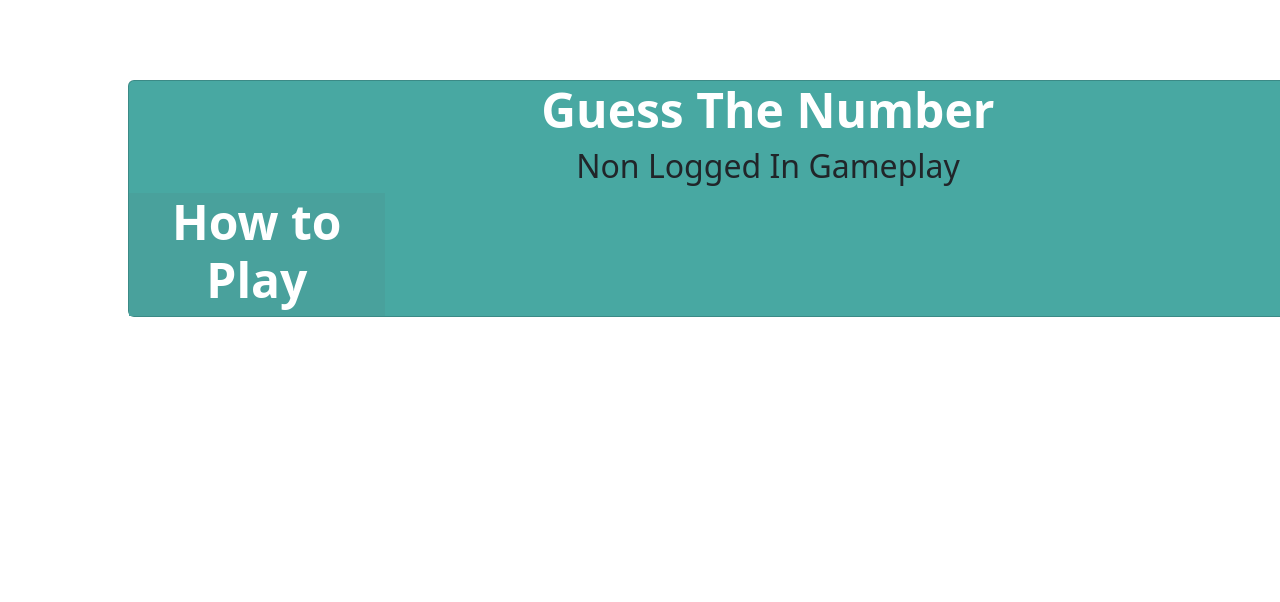
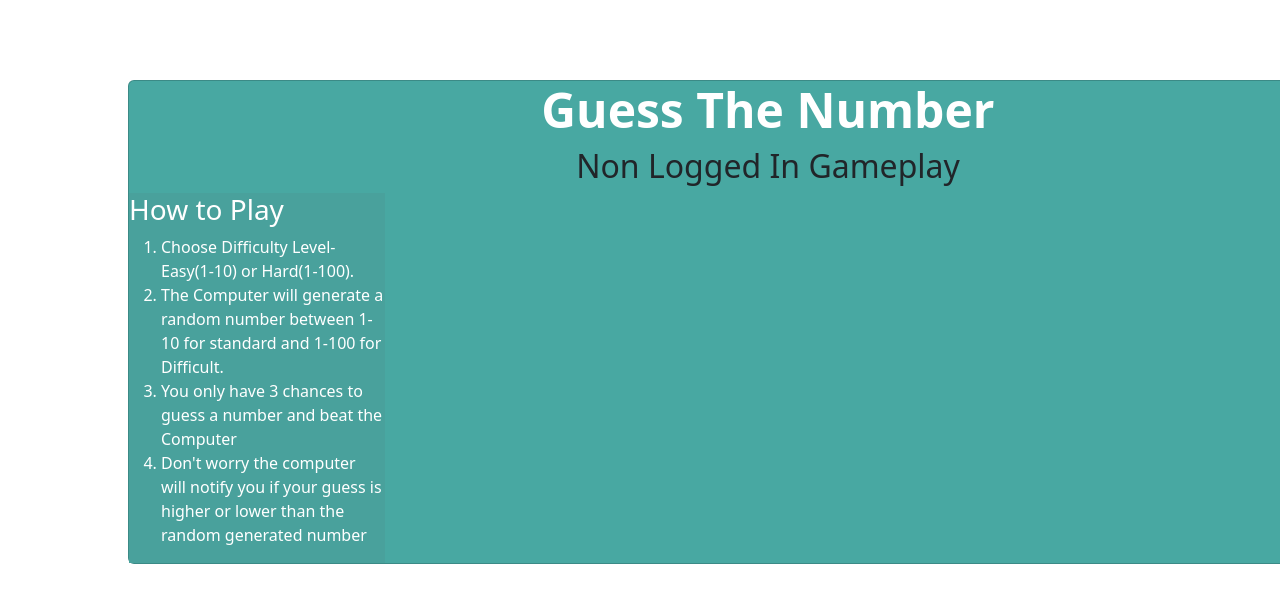
Before and after one commit to AndrewIMLEx/Learning-Project, a React app: page / in a window 1280 px wide. Shown: the top 602 px of the page. Built offline with nearby package versions, Linux system fonts and the light colour scheme.

Commit message:
Add rules

```diff
--- a/src/Homepage/Rules.jsx
+++ b/src/Homepage/Rules.jsx
@@ -5,7 +5,13 @@ class Rules extends React.Component{
       return (
       <>
       <div className="rules">
-        <h1>How to Play</h1>
+        <h3>How to Play</h3>
+        <ol>
+            <li>Choose Difficulty Level-Easy(1-10) or Hard(1-100).</li>
+            <li>The Computer will generate a random number between 1-10 for standard and 1-100 for Difficult.</li>
+            <li>You only have 3 chances to guess a number and beat the Computer</li>
+            <li>Don't worry the computer will notify you if your guess is higher or lower than the random generated number</li>
+        </ol>
         </div>
       </>
       )
```
